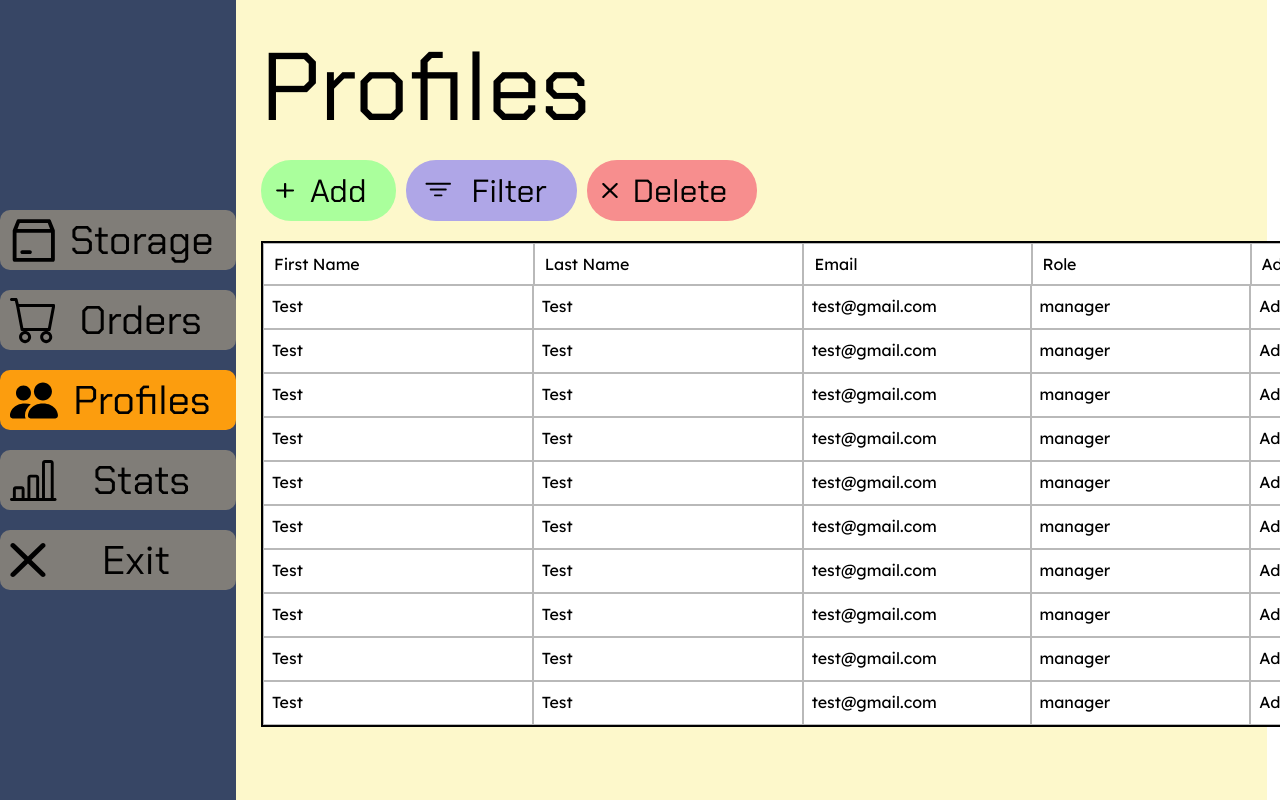
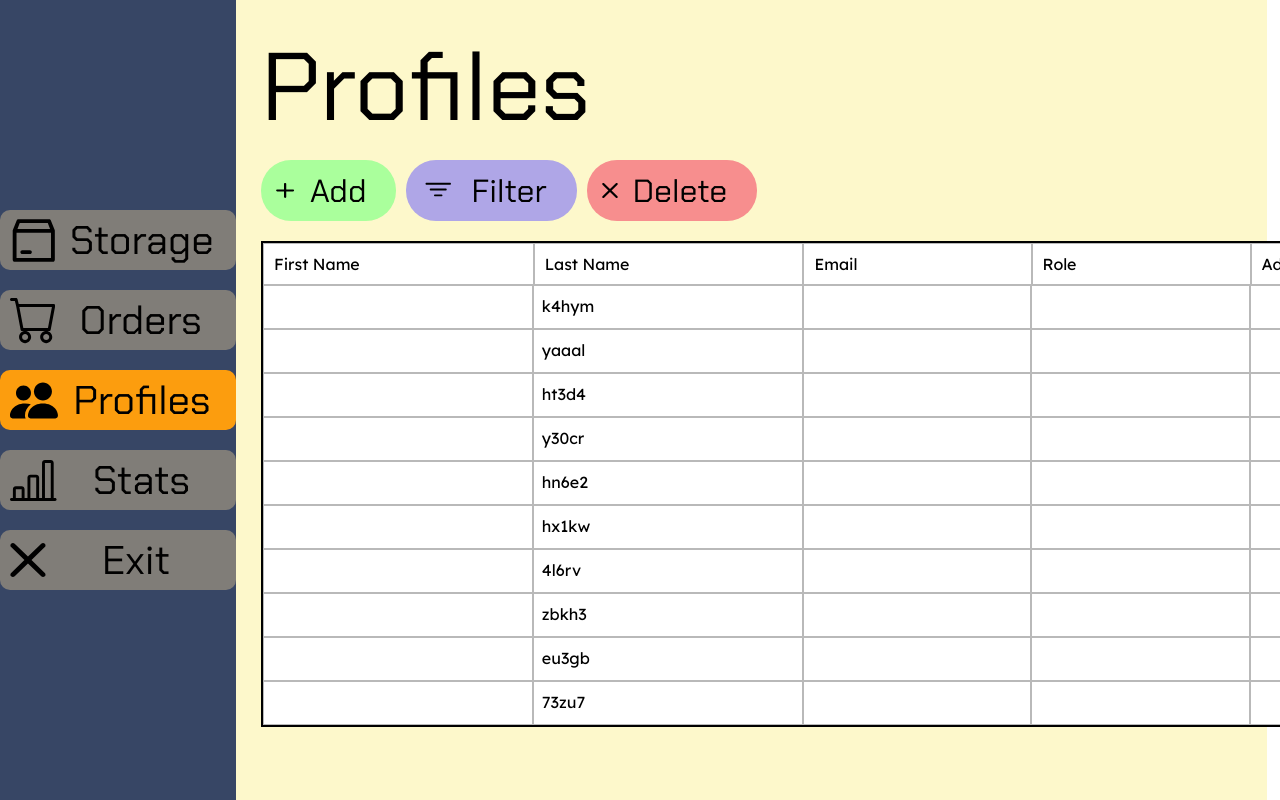
Before and after one commit to VladimirM27/Portal-Front, a React (Create React App) app: page /profiles in a window 1280 px wide. Shown: the top 800 px of the page. Built offline with nearby package versions, Linux system fonts and the light colour scheme; sample sign-in values are in the browser's storage.

Commit message:
Profiles page: Profile edit modal window added. Modal window appearing/disappearing logic is added. Profile data is simulated instead of fetch. New profile data is displayed on modal after click on certain profile.

```diff
--- /dev/null
+++ b/src/components/ModalEditProfile.jsx
@@ -0,0 +1,65 @@
+import React, {useState} from 'react';
+import IngredientInfo from "./IngredientInfo";
+import ProductTable from "./ProductTable";
+
+const ModalEditProfile = ({active, setActive, user, setUser}) => {
+    const changeActive =(e) => {
+        e.preventDefault();
+        setActive(false);
+    }
+    const addItem = (e) => {
+        e.preventDefault();
+        alert('Item add');
+        setActive(false);
+    }
+
+
+    return (
+        <div className={`modal ${active ? 'active' : ''}`} onClick={changeActive}>
+            <div className={`modal-content ${active ? 'active' : ''} order-modal-order`} onClick={e => e.stopPropagation()}>
+                <form className='order-form'>
+                    <div className="form-input">
+                        <div className="form-input-vendor input-add">
+                            <span className="form-input_title">First Name</span>
+                            <input className='input-add_wide'  type='text' value={user.firstName}/>
+                        </div>
+                        <div className="form-input-capacity input-add">
+                            <span className="form-input_title">Last Name</span>
+                            <input className='input-add_wide' type='text' value={user.lastName}/>
+                        </div>
+                        <div className="form-input-capacity input-add">
+                            <span className="form-input_title">Email</span>
+                            <input className='input-add_wide' type='text' value={user.email}/>
+                        </div>
+                        <div className="form-input-type input-add">
+                            <span className="form-input_title input-add">Status</span>
+                            <select className="form-input_type">
+                                <option selected={user.status==='EDIT' ? true : false}>EDIT</option>
+                                <option selected={user.status==='Dont know' ? true : false}>Dont know</option>
+                                <option selected={user.status==='?' ? true : false}>?</option>
+                                <option selected={user.status==='status' ? true : false}>status</option>
+                            </select>
+                        </div>
+                        <div className="form-input-capacity input-add">
+                            <span className="form-input_title">Role</span>
+                            <select className="form-input_type">
+                                <option selected={user.role==='manager' ? true : false}>manager</option>
+                                <option selected={user.role==='user' ? true : false}>user</option>
+                            </select>
+                        </div>
+                        <div className="form-input-capacity input-add">
+                            <span className="form-input_title">Additionally</span>
+                            <input className='input-add_wide' type='text' value={user.addit}/>
+                        </div>
+                    </div>
+                    <div style={{marginTop: "40px"}} className='form-note-btn'>
+                        <button style={{cursor:"pointer"}} onClick={changeActive}>Cancel</button>
+                        <button style={{cursor:"pointer"}} onClick={addItem}>Save</button>
+                    </div>
+                </form>
+            </div>
+        </div>
+    );
+};
+
+export default ModalEditProfile;
--- a/src/components/ProfilesTable.jsx
+++ b/src/components/ProfilesTable.jsx
@@ -1,10 +1,22 @@
-import React from 'react';
+import React, {useState} from 'react';
 import ProfilesTableInfo from './ProfilesTableInfo'
-const ProfilesTable = () => {
+import ModalEditProfile from "./ModalEditProfile";
+
+const ProfilesTable = ({active,setActive}) => {
 	const trArr = [1,2,3,4,5,6,7,8,9,10];
+
+	const [user, setUser] = useState({
+		lastName: "aa",
+		firstName: "",
+		email: "",
+		role: "",
+		addit:"",
+		status: ""
+	})
 
   return (
 	<div className='storage-table'>
+		<ModalEditProfile active={active} setActive={setActive} setUser={setUser} user={user}/>
 		<div className='storage-table-header'>
 			<span>First Name</span>
 			<span>Last Name</span>
@@ -14,7 +26,7 @@ const ProfilesTable = () => {
 			<span>Status</span>
 		</div>
         {trArr.map((trItem,index) =>
-			<ProfilesTableInfo key={index}/>
+			<ProfilesTableInfo user={{...user, lastName: (Math.random() + 1).toString(36).substring(7)}} setUser={setUser} active={active} setActive={setActive} key={index}/>
 		)}
 	</div>
   )
--- a/src/components/ProfilesTableInfo.jsx
+++ b/src/components/ProfilesTableInfo.jsx
@@ -1,12 +1,18 @@
 import React from 'react';
-const ProfilesTableInfo = () => {
+const ProfilesTableInfo = ({active, setActive, user, setUser}) => {
+
     return (
-        <div className='ingredient-info'>
-          <span className='profiles-info_name'>Test</span>
-          <span className='profiles-info_last-name'>Test</span>
-          <span className='profiles-info_email'>test@gmail.com</span>
-          <span className='profiles-info_role'>manager</span>
-          <span className='profiles-info_additional'>Additionally</span>
+        <div className='ingredient-info' onClick={() => {
+            console.log(user)
+            setUser({...user})
+            setActive(true)
+            console.log(user)
+        }}>
+          <span className='profiles-info_name'>{user.firstName}</span>
+          <span className='profiles-info_last-name'>{user.lastName}</span>
+          <span className='profiles-info_email'>{user.email}</span>
+          <span className='profiles-info_role'>{user.role}</span>
+          <span className='profiles-info_additional'>{user.addit}</span>
           <div className="profiles-info_status">
             <div className='ingredient-status'>
               EDIT
--- a/src/pages/ProfilesPage.jsx
+++ b/src/pages/ProfilesPage.jsx
@@ -5,12 +5,18 @@ import AddModalVIew from '../components/AddModalVIew'
 import AddSupleModalView from '../components/AddSupleModalView'
 import IngredientTable from '../components/IngredientTable'
 import AddProfilesModelView from '../components/AddProfilesModelView';
+import ModalEditProfile from "../components/ModalEditProfile";
 
 const ProfilesPage = ({isAuthorizetion}) => {
     const [modalActive,setModalActive] = useState(false);
     const tf =(e) => {
 	  e.preventDefault();
 	}
+
+	const [modalEditActive,setModalEditActive] = useState(false);
+
+
+
   return (
     <div className='outer-wrapper main'>
 		<Menu isAuthorizetion={isAuthorizetion} tf={tf} indexActive={2}/>
@@ -44,7 +50,7 @@ const ProfilesPage = ({isAuthorizetion}) => {
 					<span className='storage-btn_title'>Delete</span>
 				</button>
 			</div>
-			<ProfilesTable/>
+			<ProfilesTable active={modalEditActive} setActive={setModalEditActive}/>
 		</div>
     </div>
   )
```
